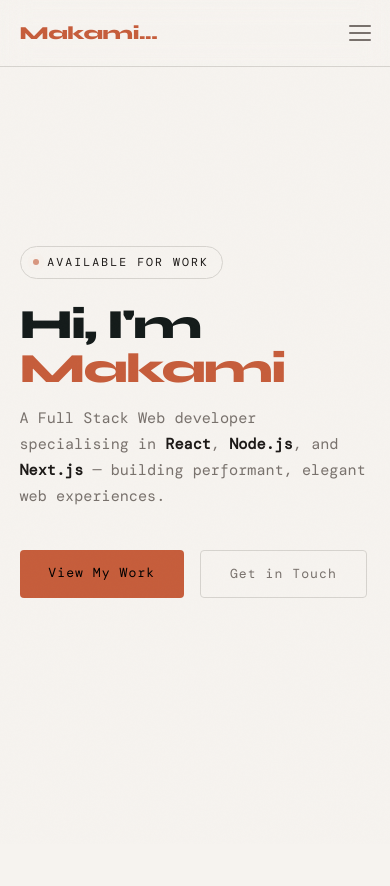
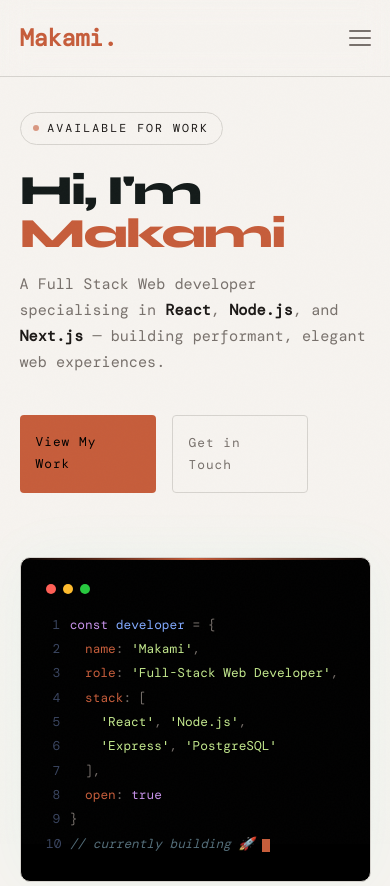
Before and after one commit to Makami27/portfolio, a website: page index.html in a window 390 px wide. Shown: the top 886 px of the page. Drawn offline with nearby package versions, Linux system fonts and the light colour scheme; a web font is replaced by a local one.

Commit message:
Add files via upload

```diff
--- /dev/null
+++ b/contact.css
@@ -0,0 +1,82 @@
+/* ─── RESET & BASE ─────────────────────────────────── */
+*, *::before, *::after { box-sizing: border-box; margin: 0; padding: 0; }
+
+:root {
+  --bg:        #F6F3EF;
+  --surface:   #FFFFFF;
+  --border:    #D6D3CE;
+  --cyan:      #c65d3b;
+  --cyan-dim:  #b35232;
+  --cyan-glow: #f5774d49;
+  --slate:     #78716C;
+  --text:      #1c1917;
+  --white:     #141b1a;
+  --font-head: 'Syne', sans-serif;
+  --font-mono: 'DM Mono', monospace;
+}
+
+html { scroll-behavior: smooth; }
+
+body {
+  background: var(--bg);
+  color: var(--text);
+  font-family: var(--font-mono);
+  font-size: 15px;
+  line-height: 1.7;
+  overflow-x: hidden;
+}
+
+/* ─── SCROLLBAR ────────────────────────────────────── */
+::-webkit-scrollbar { width: 5px; }
+::-webkit-scrollbar-track { background: var(--bg); }
+::-webkit-scrollbar-thumb { background: var(--border); border-radius: 4px; }
+
+/* ─── NAVBAR ───────────────────────────────────────── */
+nav {
+  position: fixed; top: 0; left: 0; right: 0; z-index: 100;
+  display: flex; align-items: center; justify-content: space-between;
+  padding: 1.1rem 5vw;
+
+  backdrop-filter: blur(14px);
+  border-bottom: 1px solid var(--border);
+  transition: box-shadow .3s;
+}
+nav.scrolled { box-shadow: 0 0 40px rgba(0,229,192,.06); }
+
+.nav-logo {
+  font-family: var(--font-head);
+  font-weight: 800;
+  font-size: 1.15rem;
+  letter-spacing: -.02em;
+  color: var(--white);
+  text-decoration: none;
+}
+.nav-logo span { color: var(--cyan); }
+
+.nav-links { display: flex; gap: 2.2rem; }
+.nav-links a {
+  font-size: .78rem;
+  letter-spacing: .12em;
+  text-transform: uppercase;
+  color: var(--slate);
+  position: relative;
+  transition: color .25s;
+  text-decoration: none;
+}
+.nav-links a::after {
+  content: '';
+  position: absolute; left: 0; bottom: -3px;
+  width: 0; height: 1px;
+  background: var(--cyan);
+  transition: width .3s;
+}
+.nav-links a:hover { color: var(--cyan); }
+.nav-links a:hover::after { width: 100%; }
+
+.hamburger { display: none; flex-direction: column; gap: 5px; cursor: pointer; }
+.hamburger span {
+  width: 22px; height: 2px;
+  background: var(--slate);
+  border-radius: 2px;
+  transition: .3s;
+}
--- a/index.html
+++ b/index.html
@@ -17,7 +17,7 @@
 
   <!-- NAVBAR -->
   <nav id="navbar">
-    <a href="#hero" class="nav-logo"><span>Makami...</span></a>
+    <a href="#hero" class="nav-logo"><span>Makami.</span></a>
     <div class="nav-links" id="navLinks">
       <a href="#projects">Projects</a>
       <a href="#skills">Skills</a>
@@ -169,6 +169,7 @@
 
   <!-- PROJECTS -->
   <section id="projects">
+
     <div class="section-label">What I've Built</div>
     <h2 class="section-title reveal">Featured Projects</h2>
     <div class="projects-grid">
--- a/main.js
+++ b/main.js
@@ -1,6 +1,3 @@
-
-
-
 // ── Navbar scroll shadow ──────────────────────────────
 const navbar = document.getElementById('navbar');
 window.addEventListener('scroll', () => {
--- a/styles.css
+++ b/styles.css
@@ -57,9 +57,9 @@ nav {
 nav.scrolled { box-shadow: 0 0 40px rgba(0,229,192,.06); }
 
 .nav-logo {
-  font-family: var(--font-head);
-  font-weight: 800;
-  font-size: 1.15rem;
+  font-family: var(--font-mono);
+  font-weight: 1000;
+  font-size: 1.5rem;
   letter-spacing: -.02em;
   color: var(--white);
 }
@@ -196,6 +196,8 @@ h2.section-title {
   animation: fadeUp .7s .3s ease both;
 }
 
+
+
 .btn-primary {
   padding: .75rem 1.8rem;
   background: var(--cyan);
@@ -231,6 +233,14 @@ h2.section-title {
   color: var(--cyan);
   border-color: var(--cyan);
   transform: translateY(-2px);
+}
+
+@media (max-width: 800px) {
+  .btn-primary, .btn-ghost{
+    padding: 1rem;
+    width: 8.5rem;
+    font-size: .8rem;
+  }
 }
 
 /* Hero visual */
@@ -368,9 +378,7 @@ h2.section-title {
   background: var(--surface);
   border: 1px solid var(--border);
   border-radius: 10px;
-  overflow: hidden;
-  display: flex;
-  flex-direction: column;
+
   transition: border-color .25s, transform .3s, box-shadow .3s;
 }
 .project-card:hover {
@@ -579,8 +587,8 @@ footer span { color: var(--cyan); }
 /* ─── RESPONSIVE ───────────────────────────────────── */
 @media (max-width: 800px) {
   .hero-grid { grid-template-columns: 1fr; }
-  .hero-visual { display: none; }
-  .contact-wrap { grid-template-columns: 1fr; gap: 3rem; }
+ /* .hero-visual { display: none; }  */
+ .contact-wrap { grid-template-columns: 1fr; gap: 3rem; }
   .field-group { grid-template-columns: 1fr; }
   .nav-links {
     display: none;
```
Also changed, not shown: contact.html (added, +41 -0 lines).
